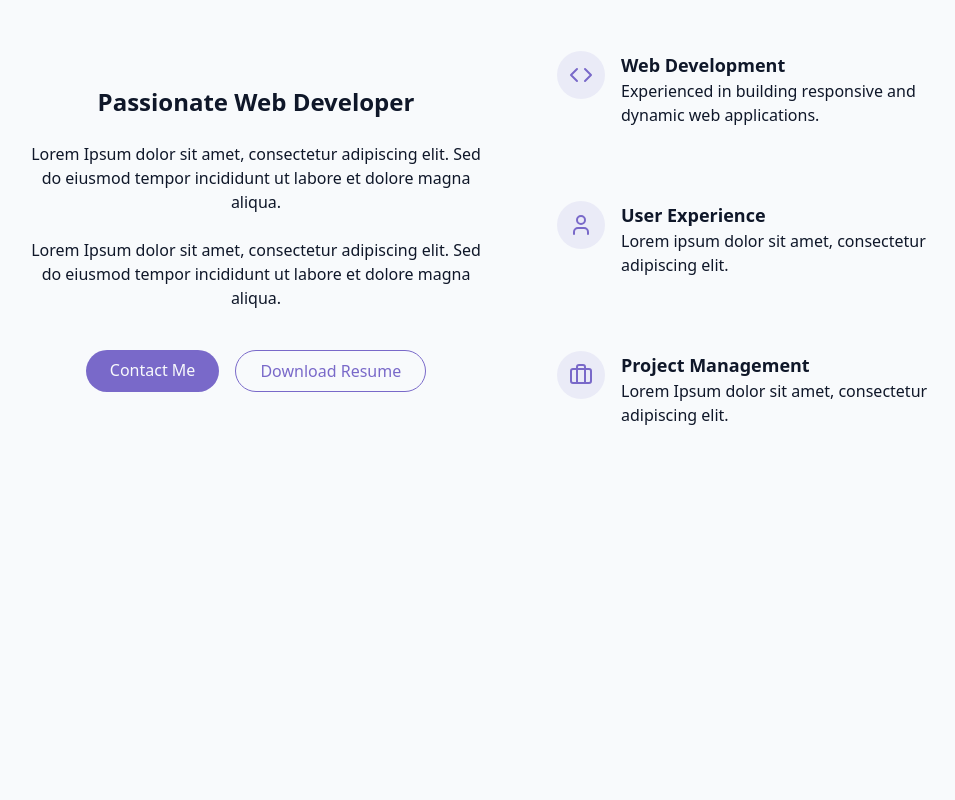
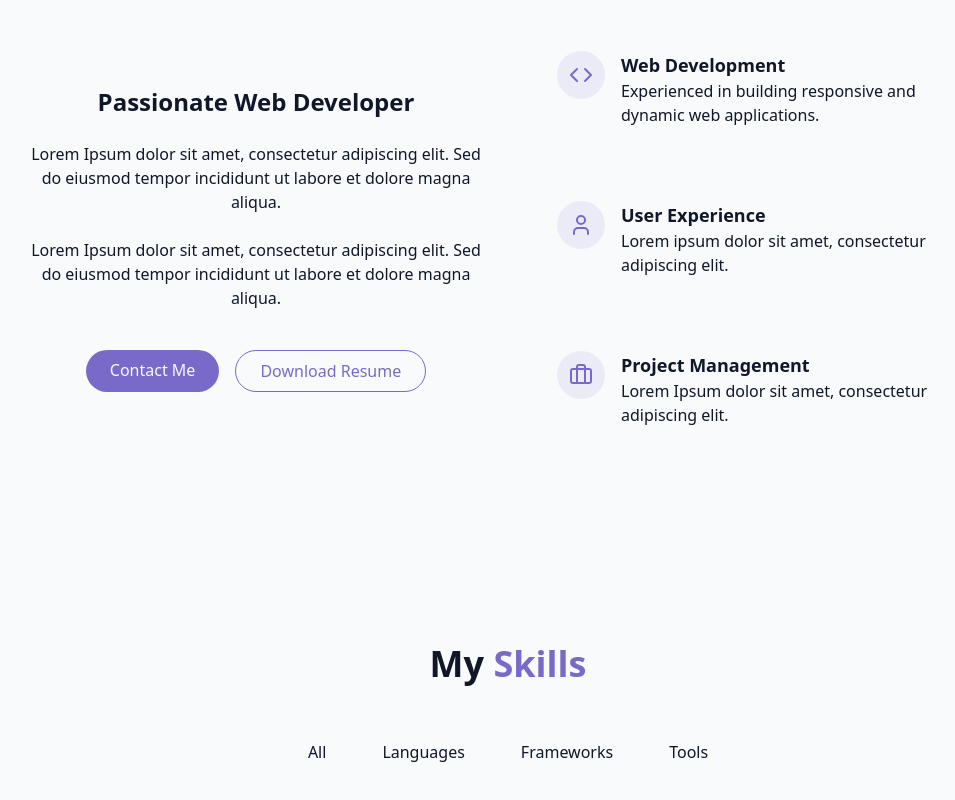
Before and after one commit to LuisRes/Portfolio, a React (Vite) app: page / in a window 1280 px wide. Shown: the part 958-1758 px from the top of the page, without its empty margins (132-1087 px from the left). Before the commit the page ends 1506 px from the top, so only its background shows below. Built offline with nearby package versions, Linux system fonts and the light colour scheme.

Commit message:
Added Skill Section

```diff
--- a/src/components/HeroSection.tsx
+++ b/src/components/Hero.tsx
@@ -1,7 +1,7 @@
 import { ArrowDown } from "lucide-react"
 
 
-export const HeroSection = () => {
+export const Hero = () => {
     return <section id="hero" className="relative min-h-screen flex flex-col items-center justify-center px-4">
         <div className="container max-w-4xl mx-auto text-center z-10">
             <div className="space-y-6">
--- a/src/components/Skills.tsx
+++ b/src/components/Skills.tsx
@@ -1,3 +1,5 @@
+import { useState } from "react";
+import { cn } from "../lib/utils"
 
 
 type Skill = {
@@ -6,8 +8,89 @@ type Skill = {
     category: string;
 }
 
+const currentYear:number = new Date().getFullYear() - 1;
+
+function calculateYears(startYear:number):number{
+    return currentYear-startYear;
+}
+
+function calculatePercentage(years:number):number{
+    const totalYears:number = currentYear - 2020;
+    return years/totalYears * 100;
+}
+
+const skills:Skill[] = [
+    {name: "Java", years: calculateYears(2020), category: "Languages"},
+    {name: "C", years: calculateYears(2020), category: "Languages"},
+    {name: "C++", years: calculateYears(2021), category: "Languages"},
+    {name: "C#", years: calculateYears(2021), category: "Languages"},
+    {name: "HTML/CSS", years: calculateYears(2021), category: "Languages"},
+    {name: "Javascript", years: calculateYears(2022), category: "Languages"},
+    {name: "Python", years: calculateYears(2022), category: "Languages"},
+
+    {name: "JavaEE", years: calculateYears(2023), category: "Frameworks"},
+    {name: ".NET", years: calculateYears(2023), category: "Frameworks"},
+    {name: "React", years: calculateYears(2024), category: "Frameworks"},
+    {name: "Node", years: calculateYears(2024), category: "Frameworks"},
+    {name: "Express", years: calculateYears(2024), category: "Frameworks"},
+
+    {name: "Git/Github", years: 4, category: "Tools"},
+    {name: "VS Code", years: 4, category: "Tools"},
+    {name: "MySQL Workbench", years: 3, category: "Tools"},
+    {name: "MongoDB Atlas", years: 3, category: "Tools"},
+    {name: "Azure", years: 2, category: "Tools"},
+];
+
+const categories:string[] = ["All" , "Languages", "Frameworks", "Tools"]
+
 export const Skills = () => {
-    return <section>
+    const [activeCategory, setActiveCategory] = useState("all");
 
+    const filteredSkills:Skill[] = skills.filter((skill) => (
+        activeCategory === "All" || skill.category === activeCategory
+    ));
+
+    return <section id="skills" className="py-24 px-4 relative bg-secondary/30">
+        <div className="container mx-auto max-w-5xl">
+            <h2 className="text-3xl md:text-4xl font-bold mb-12 text-center">
+                My <span className="text-primary">Skills</span>
+            </h2>
+
+            <div className="flex flex-wrap justify-center gap-4 mb-12">
+                {categories.map((category, key) => (
+                    <button
+                    key={key}
+                    onClick={() => setActiveCategory(category)}
+                    className={cn(
+                        "px-5 py-2 rounded-full transition-colors duration-300",
+                        activeCategory === category ? "bg-primary text-primary-foreground" :
+                        "bg-secondary/70 text-foreground hover:bg-secondary"
+                        )}>
+                        {category}
+                    </button>
+                ))}
+            </div>
+
+            <div className="grid grid-cols-1 sm:grid-cols2 lg:grid-cols-3 gap-6">
+                {filteredSkills.map((skill, key) => (
+                    <div key={key} className="bg-card rounded-lg shadow-xs card-hover">
+                        <div className="text-left mb-4">
+                            <h3 className="font-semibold text-lg">{skill.name}</h3>
+                        </div>
+                        <div className="w-full bg-secondary/50 h-2 rounded-full overflow-hidden">
+                            <div className="bg-primary h-2 rounded-full origin-left
+                            animate-[grow_1.5s_ease-out"
+                            style={{width: calculatePercentage(skill.years) + "%"}}/>
+                        </div>
+                        <div className="text-right mt-1">
+                            <span className="text-sm text-muted-foreground">
+                                {skill.years} {skill.years > 1 ? "years" : "year"}
+                            </span>
+                        </div>
+
+                    </div>
+                ))}
+            </div>
+        </div>
     </section>
 }
--- a/src/pages/Home.tsx
+++ b/src/pages/Home.tsx
@@ -1,8 +1,9 @@
 import { ThemeToggle } from "../components/ThemeToggle";
 import { StarBackground } from "../components/StarBackground";
 import { NavBar } from "../components/NavBar";
-import { HeroSection } from "../components/HeroSection";
+import { Hero } from "../components/Hero";
 import { About } from "../components/About";
+import { Skills } from "../components/Skills";
 
 export const Home = ()=>{
     return <div className="min-h-screen bg-background text-foreground overflow-x-hidden">
@@ -14,8 +15,9 @@ export const Home = ()=>{
         <NavBar />
 
         <main>
-            <HeroSection />
+            <Hero />
             <About  />
+            <Skills />
         </main>
 
     </div>
```
